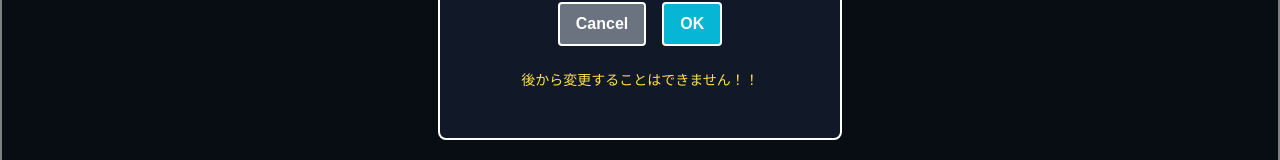
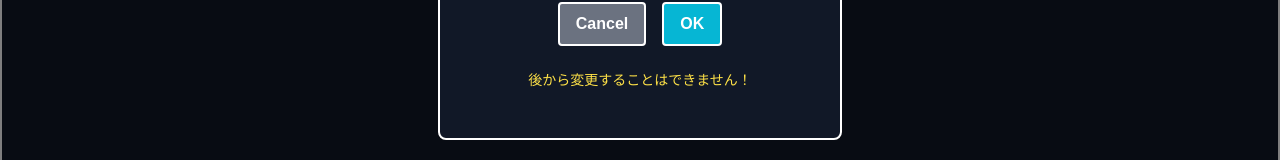
Before and after one commit to g-sawada/kotodama-tree, a Next.js app in the folder front/: page /signup in a window 1280 px wide. Both pictures are taken after a click on the button "登録する". Shown: the part 388-548 px from the top of the page. Built offline with nearby package versions, Linux system fonts and the light colour scheme; no server answers; a web font is replaced by a local one.

Commit message:
[fix]!を一つ削除

```diff
--- a/front/features/auth/SignupForm.tsx
+++ b/front/features/auth/SignupForm.tsx
@@ -95,7 +95,7 @@ export default function SignupForm() {
                 buttonType="ok"
               />
             </div>
-            <p className="text-sm mt-6 text-yellow-300 text-center">後から変更することはできません！！</p>
+            <p className="text-sm mt-6 text-yellow-300 text-center">後から変更することはできません！</p>
           </div>
         </ResizeModal>
       </div>
```
